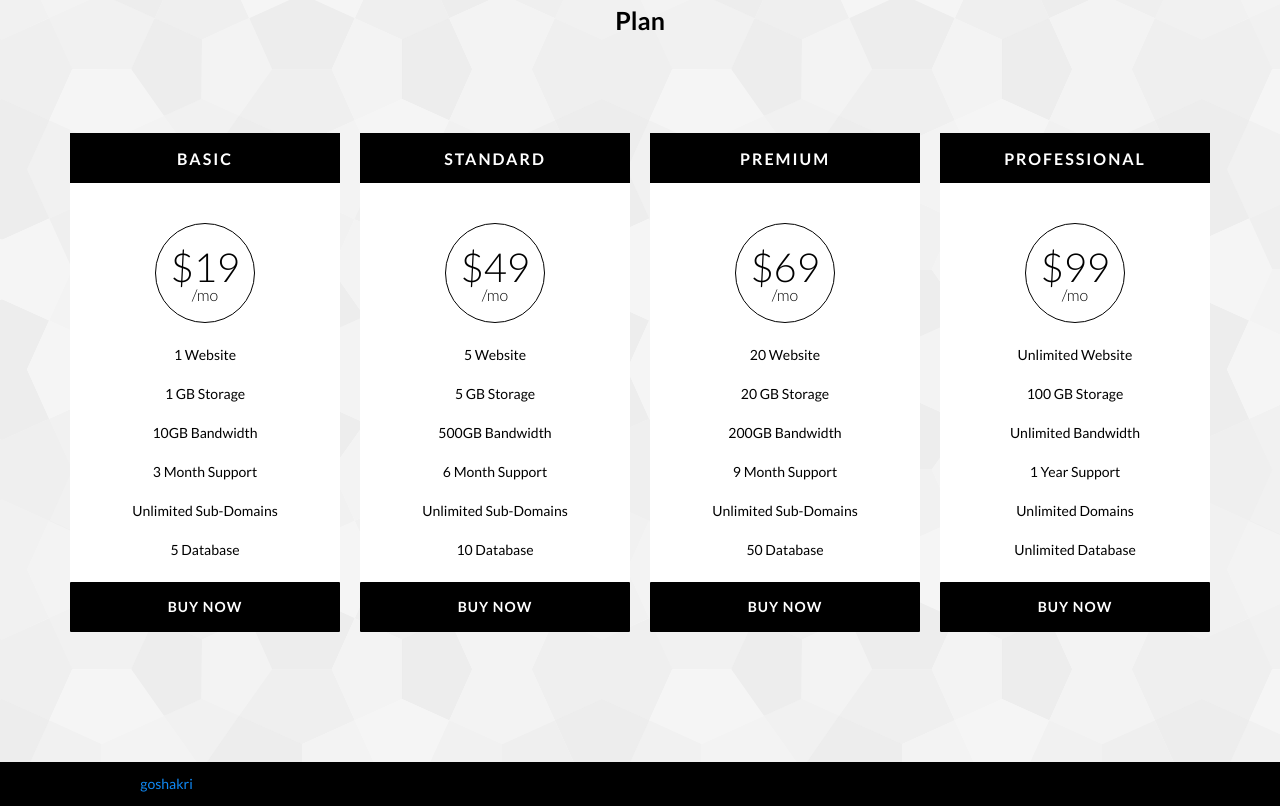
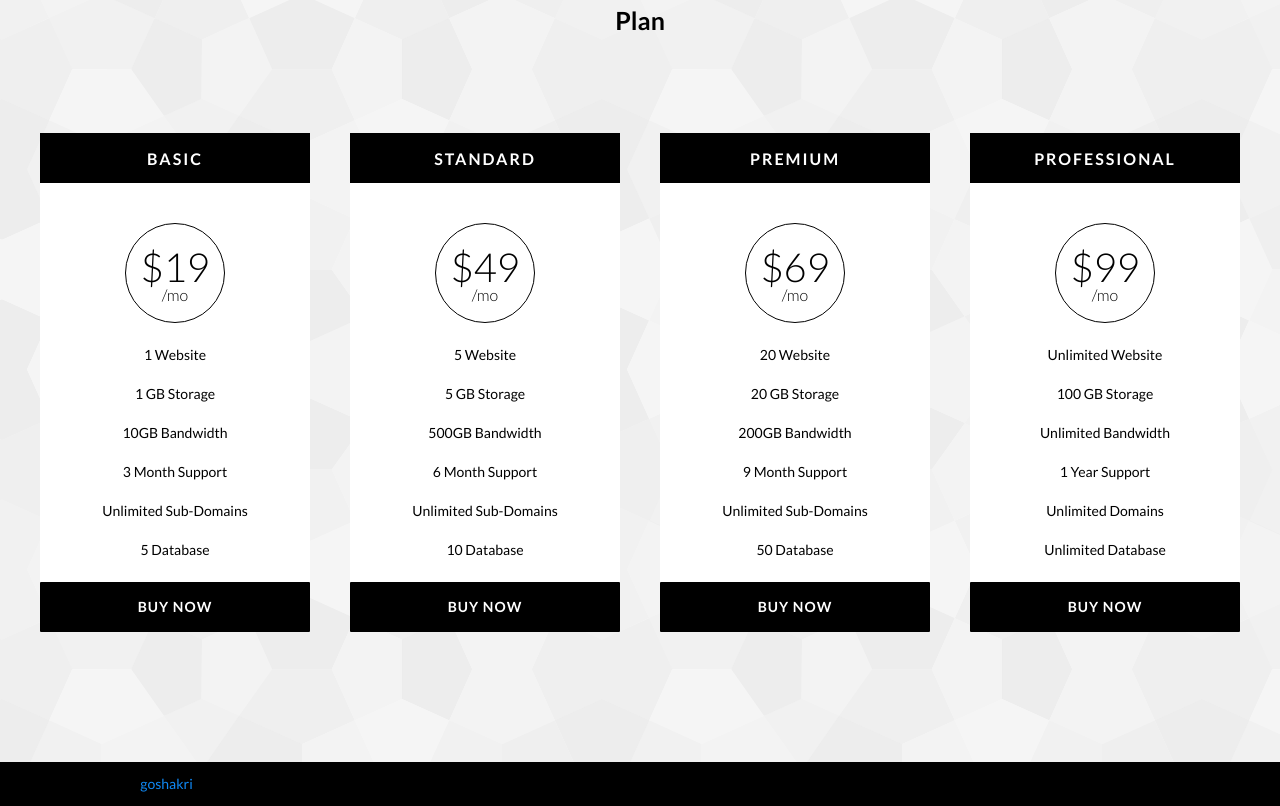
Before and after one commit to goshakri/google-Home-page1, a React (Create React App) app: page / in a window 1280 px wide. Shown: the part 3780-4586 px from the top of the page. Built offline with nearby package versions, Linux system fonts and the light colour scheme.

Commit message:
Update margin

```diff
--- a/src/stylesheets/modules/_PricingSection.scss
+++ b/src/stylesheets/modules/_PricingSection.scss
@@ -13,7 +13,7 @@
   &-pricingcard {
     background-color: #fff;
     text-align: center;
-    margin: 0 10px;
+    margin: 0 20px;
   }
 
   &-column {
```
